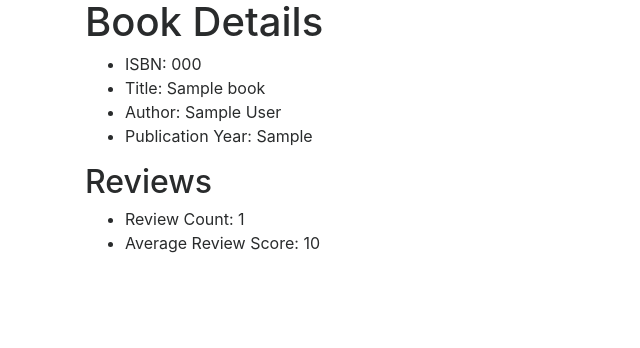
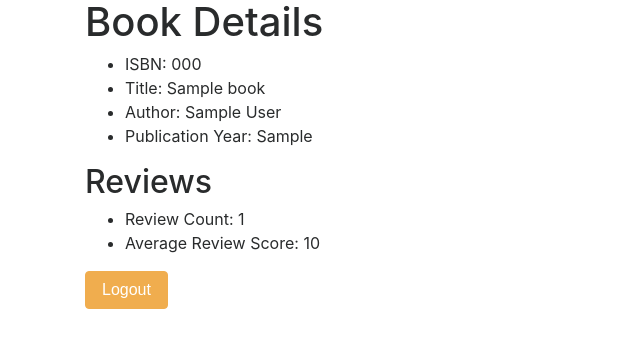
Before and after one commit to stefanoroque/CS50-Project-2, a Flask app: template templates/book.html in a window 1280 px wide. Shown: the top 348 px of the page, without its empty margins (0-640 px from the left). Run offline with Flask 2, Linux system fonts and the light colour scheme; the template is opened without the code that fills it: most values are stand-ins (such as "Sample title", 1, 10 or a date in 2020); some libraries are stand-ins or nearby versions.

Commit message:
added logout buttons

```diff
--- a/templates/book.html
+++ b/templates/book.html
@@ -26,4 +26,10 @@
         {% endfor %} -->
     </ul>
 
+    <form action="{{ url_for('index') }}">
+        <div class="index-button">
+            <button type="submit" class="btn btn-warning">Logout</button>
+        </div>
+    </form>
+
 {% endblock %}
--- a/templates/results.html
+++ b/templates/results.html
@@ -17,4 +17,10 @@
         {% endfor %}
     </ul>
 
+    <form action="{{ url_for('index') }}">
+        <div class="index-button">
+            <button type="submit" class="btn btn-warning">Logout</button>
+        </div>
+    </form>
+
 {% endblock %}
```
